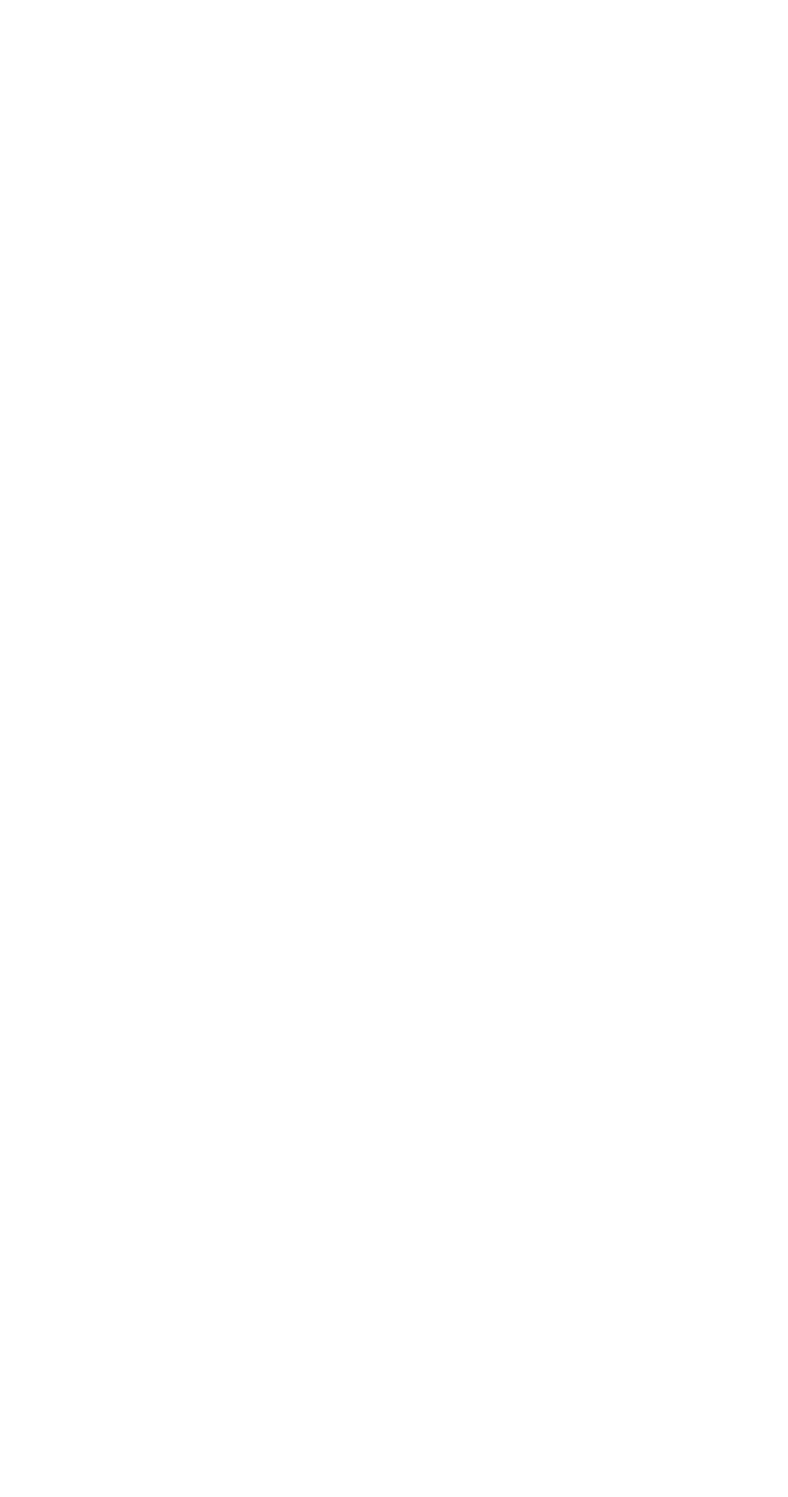
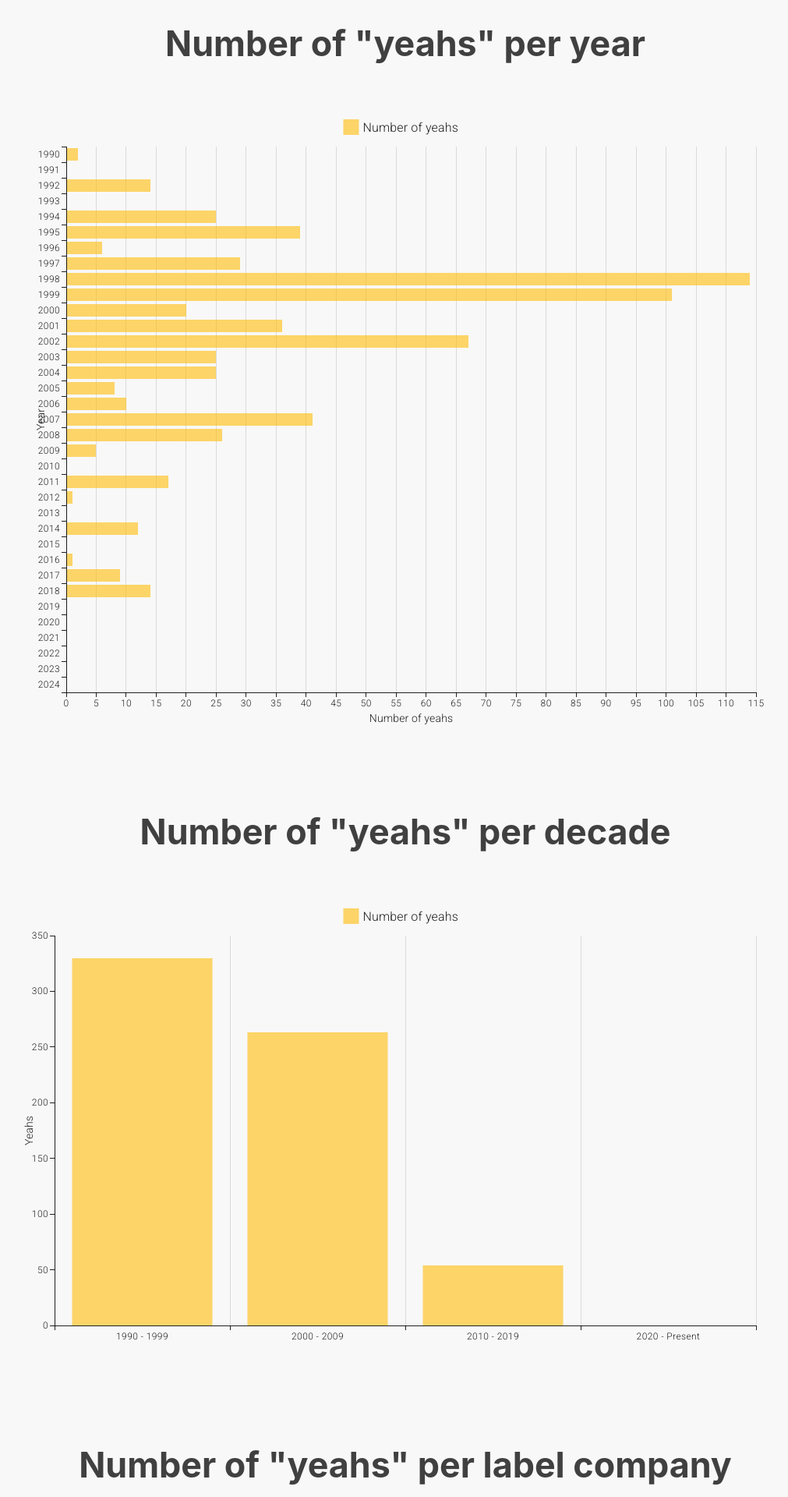
Before and after one commit to the-pillows/thepillows-ohyeah.github.io, a React (Vite) app: page / in a window 1280 px wide. Shown: the part 2900-4820 px from the top of the page at 78% size, without its empty margins (248-1259 px from the left). Before the commit the page ends 2923 px from the top, so only its background shows below. Built offline with nearby package versions, Linux system fonts and the light colour scheme.

Commit message:
Create and mount below charts using "mui/x-charts": Number of "yeahs" per year, decade, and per label company.

```diff
--- a/package.json
+++ b/package.json
@@ -13,6 +13,7 @@
     "@emotion/react": "^11.11.4",
     "@emotion/styled": "^11.11.5",
     "@mui/material": "^5.15.20",
+    "@mui/x-charts": "^7.7.1",
     "react": "^18.2.0",
     "react-dom": "^18.2.0"
   },
--- a/src/App.css
+++ b/src/App.css
@@ -189,3 +189,17 @@ a {
 .yeah-overall-emoji-size {
   font-size: 1.3rem;
 }
+
+#yeahs-per-year-container,
+#yeahs-per-decade-container,
+#yeahs-per-label-company-container {
+  background-color: #f8f8f8;
+  padding: 3rem 0;
+}
+
+.yeahs-per-year,
+.yeahs-per-decade,
+.yeahs-per-label-company {
+  display: flex;
+  justify-content: center;
+}
--- a/src/App.jsx
+++ b/src/App.jsx
@@ -1,5 +1,6 @@
 import { styled } from '@mui/system';
 import { LinearProgress, Box, Typography } from '@mui/material';
+import { BarChart } from '@mui/x-charts/BarChart';
 import './App.css'
 
 const CustomLinearProgress = styled(LinearProgress)(({ theme }) => ({
@@ -24,6 +25,51 @@ function ProgressWithLabel({ value, size, color }) {
 }
 
 function App() {
+  const data = [
+    { year: 1990, yeahs: 2 },
+    { year: 1991, yeahs: 0 },
+    { year: 1992, yeahs: 14 },
+    { year: 1993, yeahs: 0 },
+    { year: 1994, yeahs: 25 },
+    { year: 1995, yeahs: 39 },
+    { year: 1996, yeahs: 6 },
+    { year: 1997, yeahs: 29 },
+    { year: 1998, yeahs: 114 },
+    { year: 1999, yeahs: 101 },
+    { year: 2000, yeahs: 20 },
+    { year: 2001, yeahs: 36 },
+    { year: 2002, yeahs: 67 },
+    { year: 2003, yeahs: 25 },
+    { year: 2004, yeahs: 25 },
+    { year: 2005, yeahs: 8 },
+    { year: 2006, yeahs: 10 },
+    { year: 2007, yeahs: 41 },
+    { year: 2008, yeahs: 26 },
+    { year: 2009, yeahs: 5 },
+    { year: 2010, yeahs: 0 },
+    { year: 2011, yeahs: 17 },
+    { year: 2012, yeahs: 1 },
+    { year: 2013, yeahs: 0 },
+    { year: 2014, yeahs: 12 },
+    { year: 2015, yeahs: 0 },
+    { year: 2016, yeahs: 1 },
+    { year: 2017, yeahs: 9 },
+    { year: 2018, yeahs: 14 },
+    { year: 2019, yeahs: 0 },
+    { year: 2020, yeahs: 0 },
+    { year: 2021, yeahs: 0 },
+    { year: 2022, yeahs: 0 },
+    { year: 2023, yeahs: 0 },
+    { year: 2024, yeahs: 0 },
+  ];
+
+  const yeahsPerDecade = [
+    { decade: '1990 - 1999', yeahs: 330 },
+    { decade: '2000 - 2009', yeahs: 263 },
+    { decade: '2010 - 2019', yeahs: 54 },
+    { decade: '2020 - Present', yeahs: 0 }
+  ];
+
   return (
     <>
       <div className="the-pillows-background">
@@ -130,6 +176,111 @@ function App() {
             </div>
           </div>
         </div>
+
+        <div id="yeahs-per-year-container">
+          <h3 className="title">Number of "yeahs" per year</h3>
+
+          <div className='yeahs-per-year'>
+            <BarChart
+              series={[
+                {
+                  data: data.map(item => item.yeahs),
+                  label: 'Number of yeahs'
+                },
+              ]}
+              xAxis={[
+                { scaleType: 'linear', label: 'Number of yeahs' },
+              ]}
+              yAxis={[
+                {
+                  scaleType: 'band',
+                  label: 'Year',
+                  data: data.map(item => item.year)
+                },
+              ]}
+              colors={["rgba(255, 188, 9, .6)"]}
+              margin={{left: 65}}
+              layout="horizontal"
+              grid={{ vertical: true }}
+              width={1000}
+              height={800}
+            />
+          </div>
+        </div>
+
+        <div id="yeahs-per-decade-container">
+          <h3 className="title">Number of "yeahs" per decade</h3>
+
+          <div className='yeahs-per-decade'>
+            <BarChart
+              xAxis={[
+                {
+                  scaleType: 'band',
+                  data: yeahsPerDecade.map(item => item.decade)
+                }
+              ]}
+              yAxis={[
+                { scaleType: 'linear', label: 'Yeahs' },
+              ]}
+              series={[
+                {
+                  label: 'Number of yeahs',
+                  data: yeahsPerDecade.map(item => item.yeahs)
+                }
+              ]}
+              colors={["rgba(255, 188, 9, .6)"]}
+              grid={{ vertical: true }}
+              width={1000}
+              height={600}
+            />
+          </div>
+        </div>
+
+        <div id="yeahs-per-label-company-container">
+          <h3 className="title">Number of "yeahs" per label company</h3>
+
+          <div className='yeahs-per-label-company'>
+            <BarChart
+              xAxis={[
+                { scaleType: 'band', data: ['Company Labels'] }
+              ]}
+              yAxis={[
+                { scaleType: 'linear', label: 'Yeahs' },
+              ]}
+              series={[
+                {
+                  label: 'Captain Records (1990)',
+                  data: [2],
+                  color: "rgba(255, 188, 9, .6)"
+                },
+                {
+                  label: 'Pony Canyon (1991-1993)',
+                  data: [14],
+                  color: "#e70023"
+                },
+                {
+                  label: 'King Records (1994-2006)',
+                  data: [505],
+                  color: "#009944"
+                },
+                {
+                  label: 'Avex Trax (2006-2016)',
+                  data: [90],
+                  color: "#004ca3"
+                },
+                {
+                  label: 'Delicious Label (2016-Present)',
+                  data: [36],
+                  color: "#080808"
+                }
+              ]}
+              margin={{ top: 100 }}
+              grid={{ horizontal: true }}
+              width={1000}
+              height={600}
+            />
+          </div>
+        </div>
       </div>
     </>
   )
```
Also changed, not shown: 1 other file (tests, documents, lock files or other folders).
